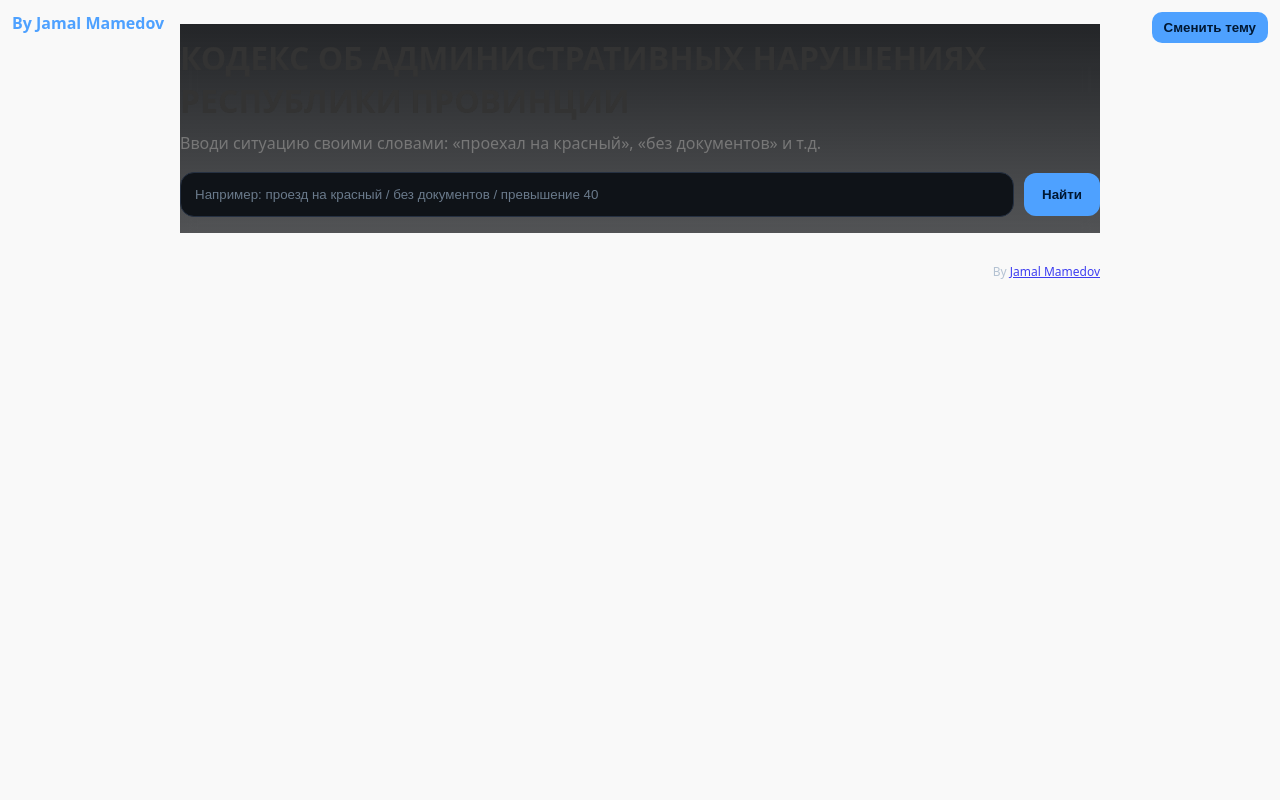
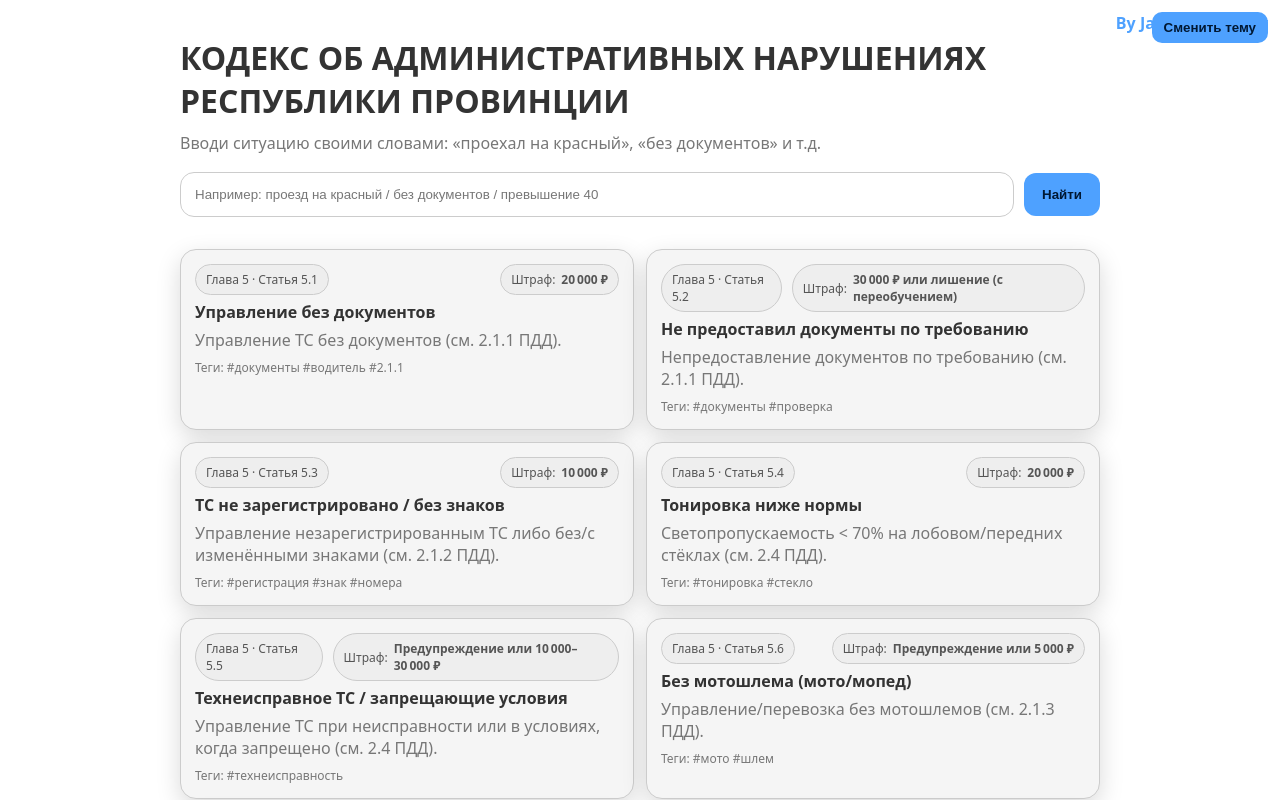
Before and after one commit to JamalBlackStar/zkndlk2, a plain HTML site: page index.html in a window 1280 px wide. Both pictures are taken after a click on the button "Сменить тему". Shown: the top 800 px of the page. Drawn offline with Linux system fonts and the light colour scheme.

Commit message:
Update index.html

```diff
--- a/index.html
+++ b/index.html
@@ -12,27 +12,27 @@ body{margin:0;font-family:system-ui,-apple-system,Segoe UI,Roboto,Ubuntu,"Helvet
 .wrap{max-width:920px;margin:0 auto;padding:24px}
 h1{font-size:clamp(20px,3.5vw,32px);margin:0 0 10px}
 .sub{color:var(--muted);margin-bottom:18px}
-.searchBar{position:sticky;top:0;background:linear-gradient(180deg,rgba(11,13,16,.9),rgba(11,13,16,.7));backdrop-filter: blur(8px); z-index:10; padding:12px 0 16px}
+.searchBar{position:sticky;top:0;background:var(--bg); z-index:10; padding:12px 0 16px; border-radius:12px;}
 .row{display:flex;gap:10px;align-items:center}
-input[type="text"]{flex:1;padding:14px 14px;border:1px solid #263142;background:#0f1318;border-radius:14px;color:var(--text);outline:none}
-input::placeholder{color:#6a7a8b}
+input[type="text"]{flex:1;padding:14px 14px;border:1px solid #ccc;background:#fff;border-radius:14px;color:#333;outline:none}
+input::placeholder{color:#777}
 button{padding:14px 18px;border:0;border-radius:12px;background:var(--accent);color:#001833;font-weight:700;cursor:pointer}
 .grid{display:grid;grid-template-columns:1fr;gap:12px;margin-top:16px}
 @media(min-width:720px){.grid{grid-template-columns:1fr 1fr}}
-.card{background:var(--card);border:1px solid #1b212a;border-radius:16px;padding:14px;box-shadow:0 8px 24px rgba(0,0,0,.25)}
-.pill{display:inline-flex;align-items:center;gap:6px;padding:6px 10px;border-radius:999px;border:1px solid #293342;color:#cfe1ff;background:#0e141d;font-size:12px}
-.muted{color:#9db0c6}
+.card{background:var(--card);border:1px solid #ccc;border-radius:16px;padding:14px;box-shadow:0 8px 24px rgba(0,0,0,.15)}
+.pill{display:inline-flex;align-items:center;gap:6px;padding:6px 10px;border-radius:999px;border:1px solid #ccc;color:#555;background:#eee;font-size:12px}
+.muted{color:var(--muted)}
 .fine{font-weight:700}
 .hl{background:rgba(78,161,255,.2); padding:0 .2em; border-radius:4px}
-.footer{opacity:.75; font-size:12px; margin-top:14px; text-align:right;}
-.empty{border:1px dashed #334357;border-radius:14px;padding:14px;text-align:center;color:#9db0c6}
+.footer{opacity:.75; font-size:12px; margin-top:14px}
+.empty{border:1px dashed #ccc;border-radius:14px;padding:14px;text-align:center;color:#777}
 .themeToggle{position:fixed;top:12px;right:12px;padding:8px 12px;border-radius:10px;border:none;background:#4ea1ff;color:#001833;font-weight:700;cursor:pointer;}
-.nick{position:fixed;top:12px;left:12px;font-weight:700;color:#4ea1ff;font-size:16px;}
+.nick{position:fixed;top:12px;right:12px;font-weight:700;color:#4ea1ff;font-size:16px;}
 </style>
 </head>
 <body>
 
-<div class="nick"><a href="https://vk.com/mamedovka" target="_blank" style="color:#4ea1ff; text-decoration:none;">By Jamal Mamedov</a></div>
+<div class="nick">By Jamal Mamedov</div>
 <button class="themeToggle" id="themeBtn">Сменить тему</button>
 
 <div class="wrap">
@@ -46,7 +46,6 @@ button{padding:14px 18px;border:0;border-radius:12px;background:var(--accent);co
   </div>
   <div id="results" class="grid"></div>
   <div id="empty" class="empty" style="display:none">Ничего не найдено.</div>
-  <div class="footer muted">By <a href="https://vk.com/mamedovka" target="_blank">Jamal Mamedov</a></div>
 </div>
 
 <script>
@@ -59,11 +58,13 @@ document.getElementById('themeBtn').onclick = ()=>{
     document.documentElement.style.setProperty('--card','#12151a');
     document.documentElement.style.setProperty('--text','#e9eef5');
     document.documentElement.style.setProperty('--muted','#9fb0c3');
+    document.documentElement.style.setProperty('--accent','#4ea1ff');
   } else {
-    document.documentElement.style.setProperty('--bg','#f9f9f9');
-    document.documentElement.style.setProperty('--card','#ffffff');
+    document.documentElement.style.setProperty('--bg','#ffffff');
+    document.documentElement.style.setProperty('--card','#f5f5f5');
     document.documentElement.style.setProperty('--text','#333333');
     document.documentElement.style.setProperty('--muted','#777777');
+    document.documentElement.style.setProperty('--accent','#4ea1ff');
   }
 };
 
@@ -80,7 +81,7 @@ function highlight(text, query){
   return out;
 }
 
-// === База данных ===
+// === DB ===
 const DB = [
   // Глава 5
   {gl:'5', art:'5.1', title:'Управление без документов', law:'Управление ТС без документов (см. 2.1.1 ПДД).', fine:'20 000 ₽', tags:['документы','водитель','2.1.1'], syn:['нет документов','без документов','забыл права','нет страховки при себе','нет св-ва о регистрации при себе']},
@@ -184,8 +185,7 @@ const DB = [
   {gl:'19', art:'19.5', title:'Попрошайничество', law:'Занятие попрошайничеством в общественных местах.', fine:'Предупреждение или арест 10 суток', tags:['попрошайничество']},
   {gl:'19', art:'19.6', title:'Предпринимательство без регистрации/лицензии', law:'Деятельность без регистрации/лицензии при обязательности.', fine:'100 000 ₽', tags:['предпринимательство']}
 ];
-
-// === Создаём поле для быстрого поиска ===
+// создаём поле для поиска
 DB.forEach(x=>{
   x._hay = norm([x.title, x.law, (x.tags||[]).join(' '), (x.syn||[]).join(' ')].join(' '));
 });
@@ -224,22 +224,24 @@ function render(results, query){
 
 function search(){
   const q = document.getElementById('q').value.trim();
-  let results;
+  let withScore;
   if(!q){
-    results = [...DB]; // показываем все статьи если пусто
+    withScore = DB.map(x=>({...x, _s:1}));
   } else {
-    results = DB.map(x=>({...x, _s:score(x,q)})).filter(x=>x._s>0);
-    results.sort((a,b)=> b._s - a._s);
+    withScore = DB.map(x=>({...x, _s:score(x,q)})).filter(x=>x._s>0);
+    withScore.sort((a,b)=> b._s - a._s);
   }
-  render(results.slice(0, 12), q);
+  render(withScore.slice(0, 20), q);
 }
 
-const btn = document.getElementById('btn');
+document.getElementById('btn').addEventListener('click', search);
 const inp = document.getElementById('q');
-btn.addEventListener('click', search);
 let t;
 inp.addEventListener('input', ()=>{ clearTimeout(t); t = setTimeout(search, 220); });
-inp.addEventListener('keydown', (e)=>{ if(e.key==='Enter'){ e.preventDefault(); search(); }});
+inp.addEventListener('keydown', (e)=>{ if(e.key==='Enter'){ e.preventDefault(); search(); } });
+
+// === Показываем все по умолчанию ===
+search();
 </script>
 
 </body>
```
